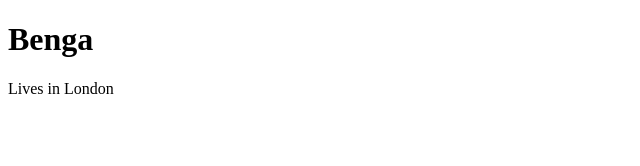
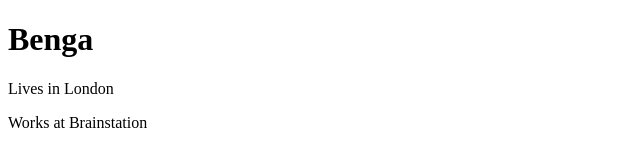
Before and after one commit to benga-bstn/git-repo, a plain HTML site: page index.html in a window 1280 px wide. Shown: the whole page, without its empty margins (0-640 px from the left). Drawn offline with Linux system fonts and the light colour scheme.

Commit message:
work place added

```diff
--- a/index.html
+++ b/index.html
@@ -9,5 +9,6 @@
 <body>
     <h1>Benga</h1>
     <p>Lives in London</p>
+    <p>Works at Brainstation</p>
 </body>
 </html>
```
